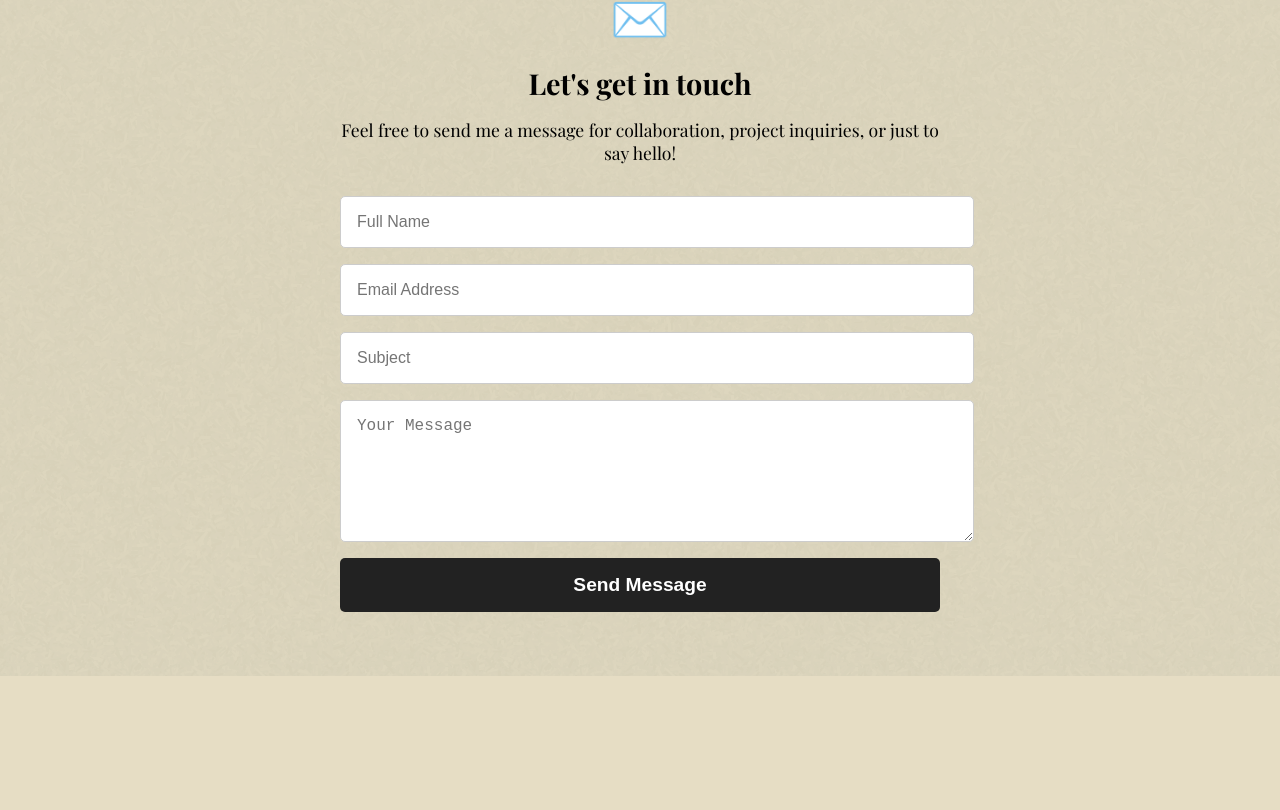
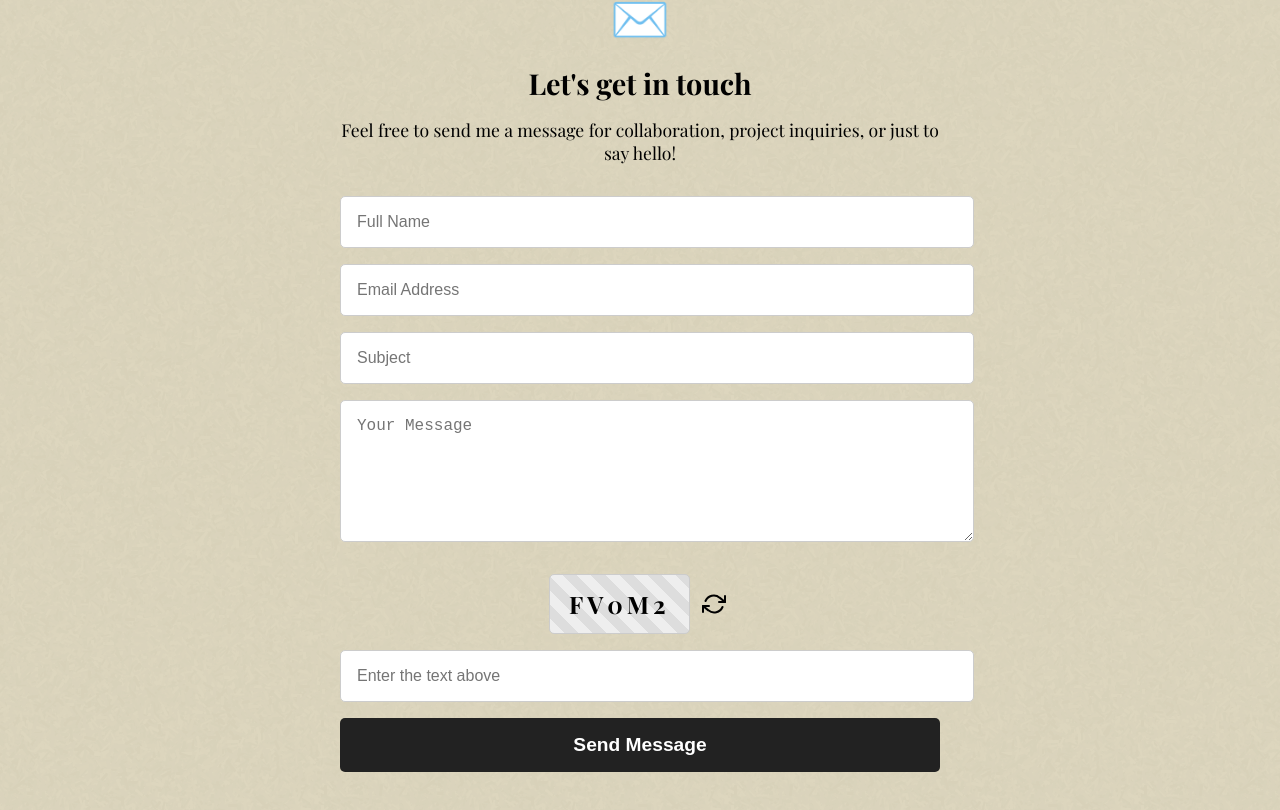
Before and after one commit to Alvin-1308/my-portofolio, a Next.js app: page /contact in a window 1280 px wide. Shown: the part 360-1170 px from the top of the page. Before the commit the page ends 1036 px from the top, so only its background shows below. Built offline with nearby package versions, Linux system fonts and the light colour scheme; a web font is replaced by a local one.

Commit message:
Update portfolio final

```diff
--- a/pages/contact.js
+++ b/pages/contact.js
@@ -1,13 +1,48 @@
-import { useState } from "react";
+import { useState, useEffect } from "react";
 
 export default function Contact() {
   const [submitted, setSubmitted] = useState(false);
   const [loading, setLoading] = useState(false);
+  const [captchaText, setCaptchaText] = useState("");
+  const [captchaInput, setCaptchaInput] = useState("");
+  const [isRotating, setIsRotating] = useState(false);
+
+  useEffect(() => {
+    setCaptchaText(generateCaptcha());
+  }, []);
+
+  const generateCaptcha = () => {
+    const chars = "ABCDEFGHIJKLMNOPQRSTUVWXYZ0123456789";
+    let captcha = "";
+    for (let i = 0; i < 5; i++) {
+      captcha += chars.charAt(Math.floor(Math.random() * chars.length));
+    }
+    return captcha;
+  };
+
+  const handleRefresh = () => {
+    if (isRotating) return;
+
+    setCaptchaText(generateCaptcha());
+    setCaptchaInput("");
+    setIsRotating(true);
+
+    setTimeout(() => {
+      setIsRotating(false);
+    }, 500);
+  };
 
   const handleSubmit = (e) => {
     e.preventDefault();
+
+    if (captchaInput !== captchaText) {
+      alert("Captcha incorrect. Please try again.");
+      setCaptchaText(generateCaptcha());
+      setCaptchaInput("");
+      return;
+    }
+
     setLoading(true);
-
     const form = e.target;
     const data = new FormData(form);
 
@@ -22,6 +57,8 @@ export default function Contact() {
         if (response.ok) {
           setSubmitted(true);
           form.reset();
+          setCaptchaText(generateCaptcha());
+          setCaptchaInput("");
           setTimeout(() => setSubmitted(false), 5000);
         } else {
           alert("Oops! There was a problem submitting your form.");
@@ -31,13 +68,14 @@ export default function Contact() {
         alert("Oops! There was a problem submitting your form.");
       })
       .finally(() => {
+        setTimeout(() => {
          setLoading(false);
+     }, 500);
 });
   };
 
   return (
     <>
-      {/* Section judul besar */}
       <section
         style={{
           width: "100%",
@@ -70,7 +108,6 @@ export default function Contact() {
         </div>
       </section>
 
-      {/* Section form */}
       <section
         style={{
           padding: "4rem 1rem",
@@ -79,102 +116,89 @@ export default function Contact() {
           fontFamily: "'Playfair Display', serif",
         }}
       >
+        <div style={{ fontSize: "3rem", marginBottom: "1rem", textAlign: "center" }}>✉️</div>
+        <h2 style={{ fontSize: "1.8rem", fontWeight: "700", marginBottom: "1rem", textAlign: "center" }}>
+          Let's get in touch
+        </h2>
+        <p style={{ fontSize: "1.1rem", marginBottom: "2rem", textAlign: "center" }}>
+          Feel free to send me a message for collaboration, project inquiries, or just to say hello!
+        </p>
+
+        <form onSubmit={handleSubmit} style={{ display: "flex", flexDirection: "column", gap: "1rem" }}>
+          {submitted && <div className="notif-success">✅ Your message has been sent!</div>}
+
+          <input type="text" name="fullName" placeholder="Full Name" required style={inputStyle} />
+          <input type="email" name="email" placeholder="Email Address" required style={inputStyle} />
+          <input type="text" name="subject" placeholder="Subject" required style={inputStyle} />
+          <textarea name="message" placeholder="Your Message" required rows="6" style={{ ...inputStyle, resize: "vertical" }}></textarea>
+
           <div
             style={{
-            fontSize: "3rem",
-            marginBottom: "1rem",
-            textAlign: "center",
+              display: "flex",
+              alignItems: "center",
+              justifyContent: "center",
+              gap: "0.5rem",
+              marginTop: "1rem",
             }}
           >
-          ✉️
-        </div>
-        <h2
+            <div
               style={{
-            fontSize: "1.8rem",
-            fontWeight: "700",
-            marginBottom: "1rem",
-            textAlign: "center",
+                background: "repeating-linear-gradient(45deg, #eee, #eee 10px, #ddd 10px, #ddd 20px)",
+                padding: "0.8rem 1.2rem",
+                fontSize: "1.5rem",
+                fontWeight: "bold",
+                letterSpacing: "4px",
+                border: "1px solid #ccc",
+                borderRadius: "5px",
+                userSelect: "none",
               }}
             >
-          Let's get in touch
-        </h2>
-        <p
+              {captchaText}
+            </div>
+
+            <button
+              type="button"
+              onClick={handleRefresh}
+              disabled={isRotating}
               style={{
-            fontSize: "1.1rem",
-            marginBottom: "2rem",
-            textAlign: "center",
+                backgroundColor: "transparent",
+                border: "none",
+                cursor: isRotating ? "not-allowed" : "pointer",
+                display: "flex",
+                alignItems: "center",
+                padding: "0.3rem",
               }}
+              className={isRotating ? "refresh-btn rotating" : "refresh-btn"}
+              title="Refresh Captcha"
             >
-          Feel free to send me a message for collaboration, project inquiries,
-          or just to say hello!
-        </p>
-
-        <form
-          onSubmit={handleSubmit}
-          style={{
-            display: "flex",
-            flexDirection: "column",
-            gap: "1rem",
-            width: "100%",
-          }}
+              <svg
+                xmlns="http://www.w3.org/2000/svg"
+                height="24"
+                width="24"
+                viewBox="0 0 24 24"
+                fill="none"
+                stroke="currentColor"
+                strokeWidth="2"
+                strokeLinecap="round"
+                strokeLinejoin="round"
               >
-          {submitted && (
-            <div className="notif-success">✅ Your message has been sent!</div>
-          )}
+                <polyline points="23 4 23 10 17 10"></polyline>
+                <polyline points="1 20 1 14 7 14"></polyline>
+                <path d="M3.51 9a9 9 0 0 1 14.13-3.36L23 10"></path>
+                <path d="M20.49 15a9 9 0 0 1-14.13 3.36L1 14"></path>
+              </svg>
+            </button>
+          </div>
 
           <input
             type="text"
-            name="fullName"
-            placeholder="Full Name"
+            placeholder="Enter the text above"
             required
-            style={{
-              padding: "1rem",
-              borderRadius: "5px",
-              border: "1px solid #ccc",
-              fontSize: "1rem",
-              width: "100%",
-            }}
+            value={captchaInput}
+            onChange={(e) => setCaptchaInput(e.target.value)}
+            style={inputStyle}
           />
-          <input
-            type="email"
-            name="email"
-            placeholder="Email Address"
-            required
-            style={{
-              padding: "1rem",
-              borderRadius: "5px",
-              border: "1px solid #ccc",
-              fontSize: "1rem",
-              width: "100%",
-            }}
-          />
-          <input
-            type="text"
-            name="subject"
-            placeholder="Subject"
-            required
-            style={{
-              padding: "1rem",
-              borderRadius: "5px",
-              border: "1px solid #ccc",
-              fontSize: "1rem",
-              width: "100%",
-            }}
-          />
-          <textarea
-            name="message"
-            placeholder="Your Message"
-            required
-            rows="6"
-            style={{
-              padding: "1rem",
-              borderRadius: "5px",
-              border: "1px solid #ccc",
-              fontSize: "1rem",
-              resize: "vertical",
-              width: "100%",
-            }}
-          ></textarea>
+
           <button
             type="submit"
             disabled={loading}
@@ -188,6 +212,10 @@ export default function Contact() {
               fontWeight: "bold",
               cursor: loading ? "not-allowed" : "pointer",
               transition: "background-color 0.3s",
+              display: "flex",
+              alignItems: "center",
+              justifyContent: "center",
+              gap: "0.5rem",
             }}
             onMouseOver={(e) => {
               if (!loading) e.target.style.backgroundColor = "#444";
@@ -198,8 +226,8 @@ export default function Contact() {
           >
             {loading ? (
               <>
-                Sending...
-                <span className="loader"></span>
+                <span>Sending...</span>
+                <span className="loader" />
               </>
             ) : (
               "Send Message"
@@ -246,6 +274,14 @@ export default function Contact() {
           }
         }
 
+        .refresh-btn svg {
+          transition: transform 0.5s ease;
+        }
+
+        .refresh-btn.rotating svg {
+          transform: rotate(360deg);
+        }
+
         @media (max-width: 768px) {
           section h1 {
             font-size: 3rem;
@@ -255,3 +291,11 @@ export default function Contact() {
     </>
   );
 }
+
+const inputStyle = {
+  padding: "1rem",
+  borderRadius: "5px",
+  border: "1px solid #ccc",
+  fontSize: "1rem",
+  width: "100%",
+};
```
Lines whose indentation alone changed are shown as unchanged.
